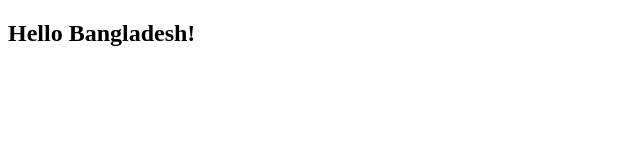
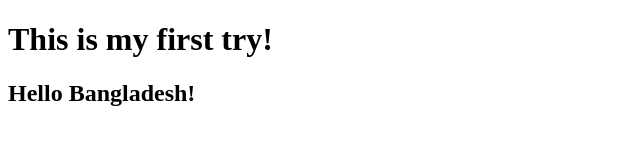
Before and after one commit to Chowdhury-8/Chowdhury-08, a plain HTML site: page index.html in a window 1280 px wide. Shown: the whole page, without its empty margins (0-640 px from the left). Drawn offline with Linux system fonts and the light colour scheme.

Commit message:
New message

```diff
--- a/index.html
+++ b/index.html
@@ -6,6 +6,7 @@
     <title>Document</title>
 </head>
 <body>
+    <h1>This is my first try!</h1>
     <h2>Hello Bangladesh!</h2>
 
 </body>
```
Also changed, not shown: 1 other file.
